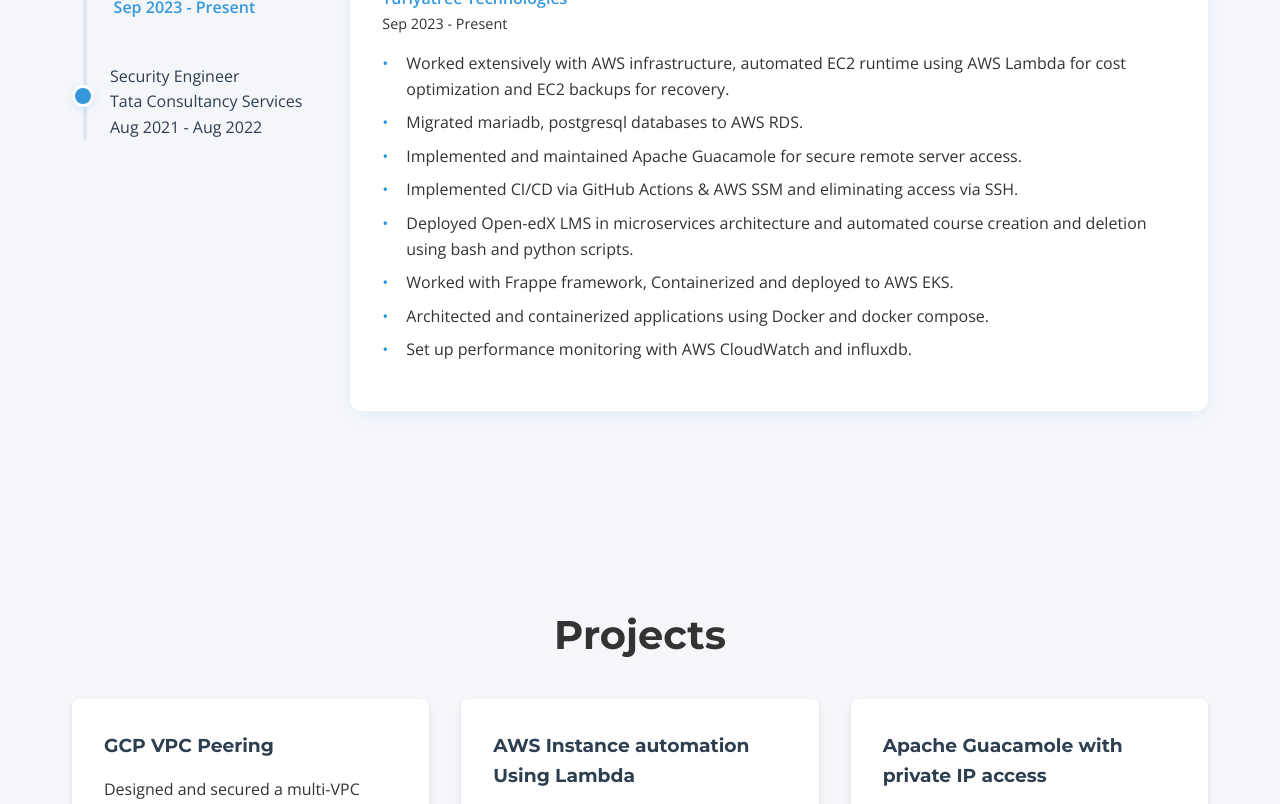
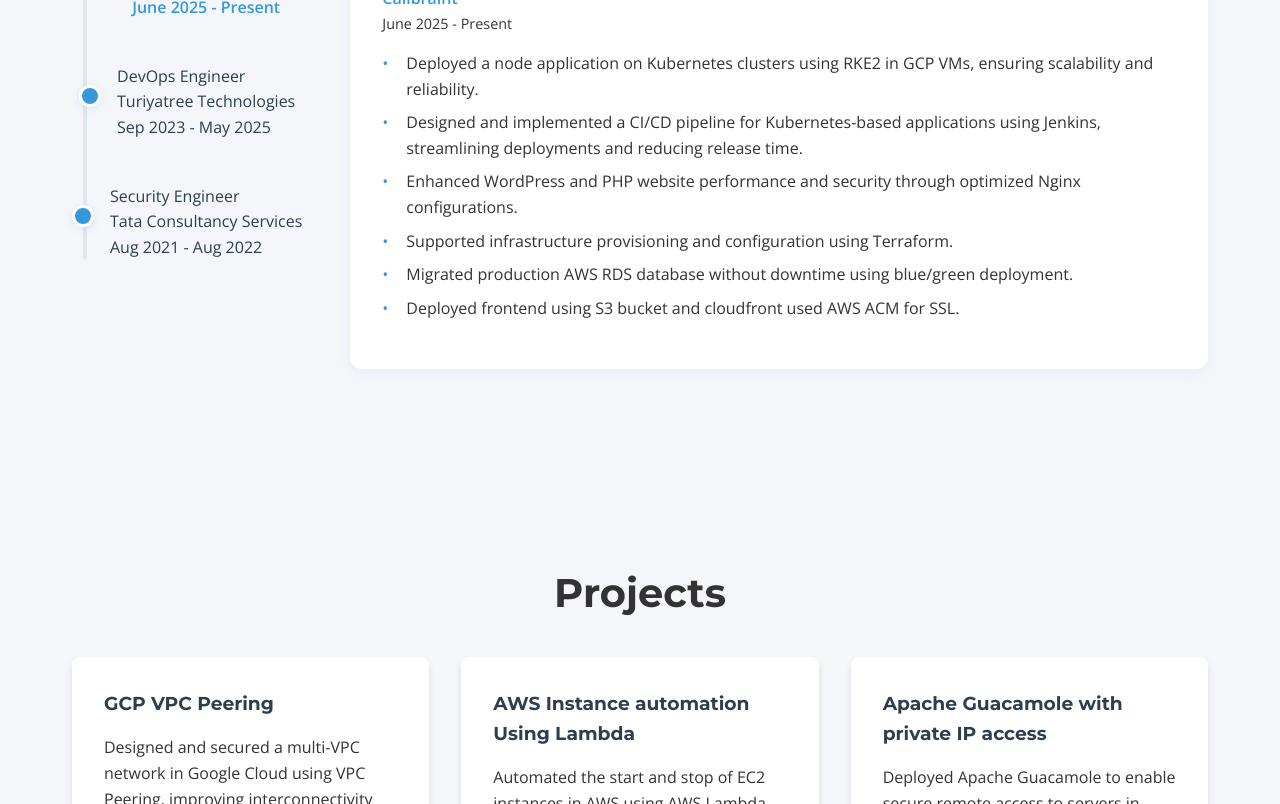
Before and after one commit to Yashwanth-tss/Yashwanth-tss.github.io, a website built with Vite: page index.html in a window 1280 px wide. Shown: the part 3349-4153 px from the top of the page. Built offline with nearby package versions, Linux system fonts and the light colour scheme.

Commit message:
Updated experience

```diff
--- a/index.html
+++ b/index.html
@@ -220,11 +220,19 @@
                             <div class="step-dot"></div>
                             <div class="step-label">
                                 <span class="step-role">DevOps Engineer</span><br>
-                                <span class="step-company">Turiyatree Technologies</span><br>
-                                <span class="step-date">Sep 2023 - Present</span>
+                                <span class="step-company">Calibraint</span><br>
+                                <span class="step-date">June 2025 - Present</span>
                             </div>
                         </div>
                         <div class="step" data-step="1">
+                            <div class="step-dot"></div>
+                            <div class="step-label">
+                                <span class="step-role">DevOps Engineer</span><br>
+                                <span class="step-company">Turiyatree Technologies</span><br>
+                                <span class="step-date">Sep 2023 - May 2025</span>
+                            </div>
+                        </div>
+                        <div class="step" data-step="2">
                             <div class="step-dot"></div>
                             <div class="step-label">
                                 <span class="step-role">Security Engineer</span><br>
@@ -236,8 +244,21 @@
                     <div class="stepper-details-vertical">
                         <div class="stepper-card active" data-step="0">
                             <h3>DevOps Engineer</h3>
+                            <h4>Calibraint</h4>
+                            <p class="timeline__date">June 2025 - Present</p>
+                            <ul class="timeline__details">
+                                <li>Deployed a node application on Kubernetes clusters using RKE2 in GCP VMs, ensuring scalability and reliability.</li>
+                                <li>Designed and implemented a CI/CD pipeline for Kubernetes-based applications using Jenkins, streamlining deployments and reducing release time.</li>
+                                <li>Enhanced WordPress and PHP website performance and security through optimized Nginx configurations.</li>
+                                <li>Supported infrastructure provisioning and configuration using Terraform.</li>
+                                <li>Migrated production AWS RDS database without downtime using blue/green deployment.</li>
+                                <li>Deployed frontend using S3 bucket and cloudfront used AWS ACM for SSL.</li>
+                            </ul>
+                        </div>
+                        <div class="stepper-card" data-step="1">
+                            <h3>DevOps Engineer</h3>
                             <h4>Turiyatree Technologies</h4>
-                            <p class="timeline__date">Sep 2023 - Present</p>
+                            <p class="timeline__date">Sep 2023 - May 2025</p>
                             <ul class="timeline__details">
                                 <li>Worked extensively with AWS infrastructure, automated EC2 runtime using AWS Lambda for cost optimization and EC2 backups for recovery.</li>
                                 <li>Migrated mariadb, postgresql databases to AWS RDS.</li>
@@ -249,7 +270,7 @@
                                 <li>Set up performance monitoring with AWS CloudWatch and influxdb.</li>
                             </ul>
                         </div>
-                        <div class="stepper-card" data-step="1">
+                        <div class="stepper-card" data-step="2">
                             <h3>Security Engineer</h3>
                             <h4>Tata Consultancy Services</h4>
                             <p class="timeline__date">Aug 2021 - Aug 2022</p>
@@ -438,7 +459,7 @@
 
     <footer class="footer">
         <div class="container">
-            <p>&copy; 2025 Yashwanth. All rights reserved.</p>
+            <p>&copy; 2026 Yashwanth. All rights reserved.</p>
         </div>
     </footer>
 
```
